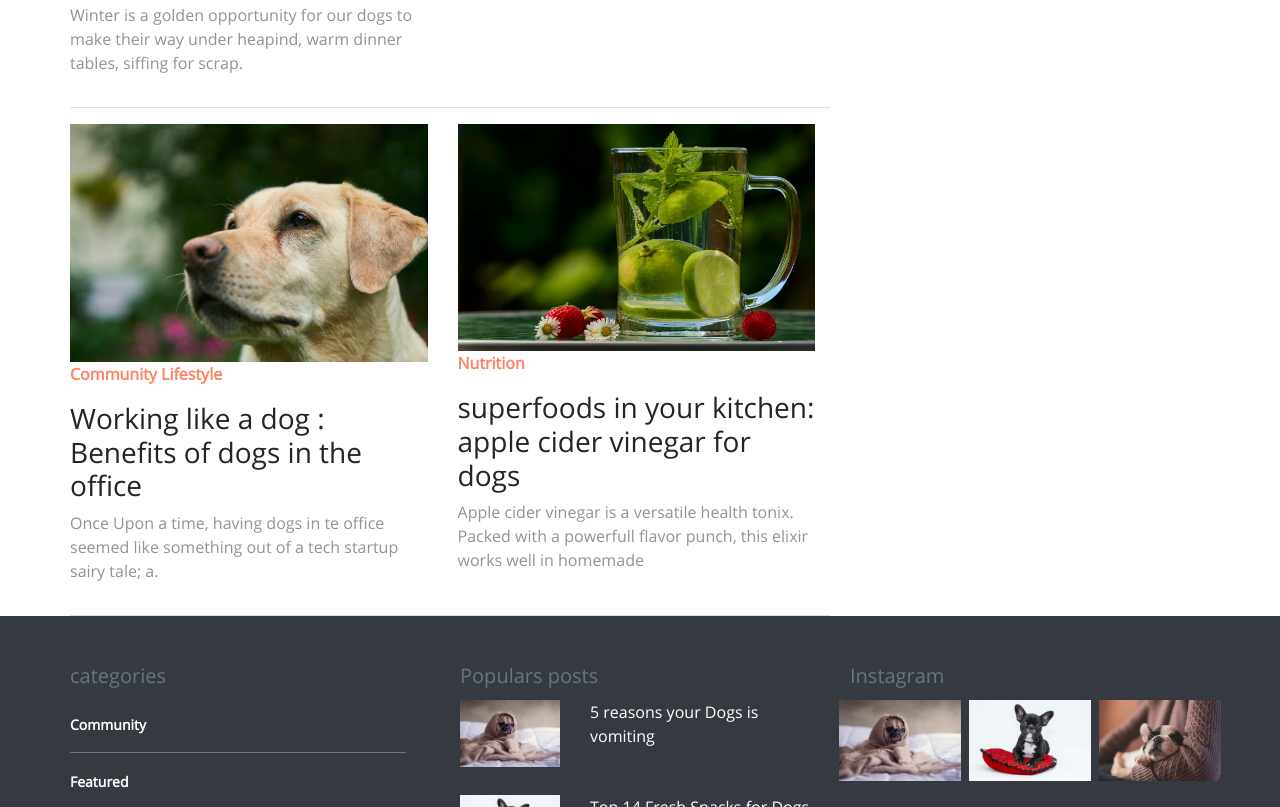
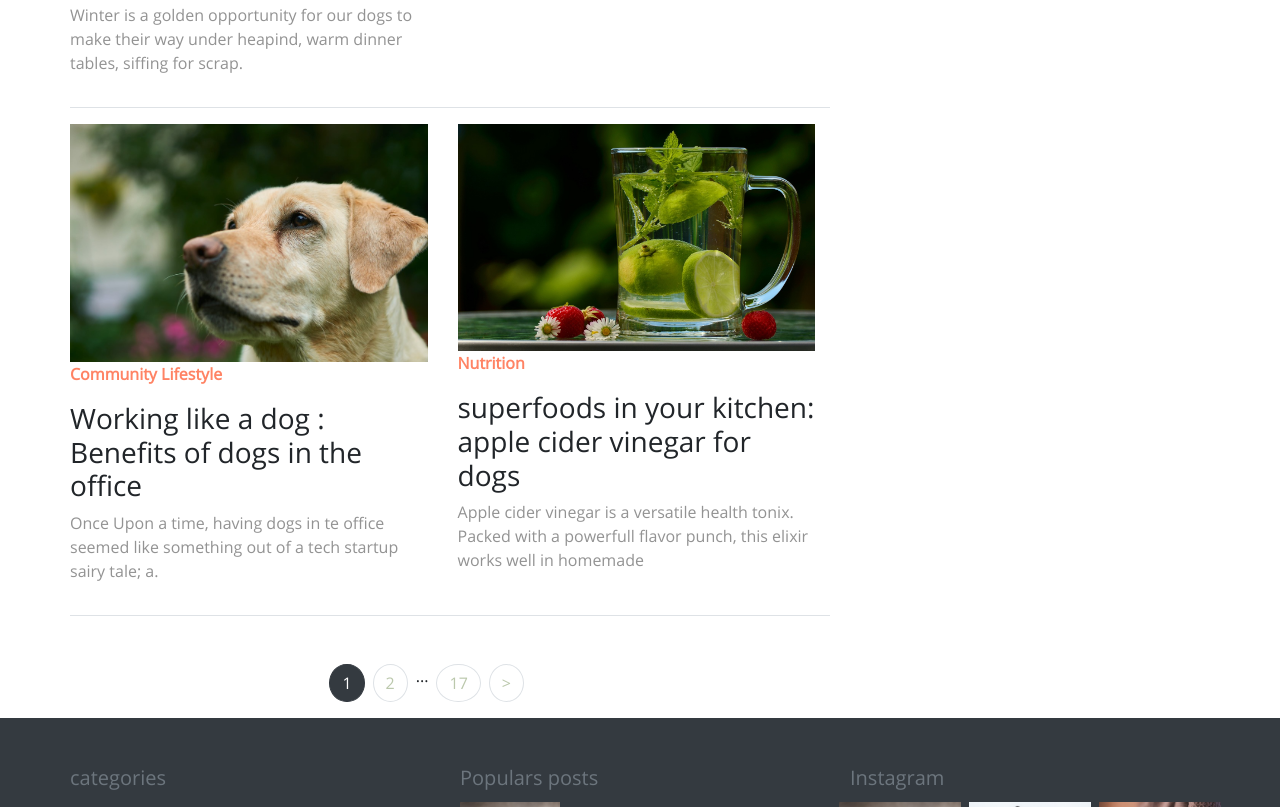
Before and after one commit to Amauryh24/Foodog, a plain HTML site: page index.html in a window 1280 px wide. Shown: the part 2931-3738 px from the top of the page. Drawn offline with nearby package versions, Linux system fonts and the light colour scheme.

Commit message:
fin section 4

```diff
--- a/assets/scss/section2.scss
+++ b/assets/scss/section2.scss
@@ -45,11 +45,21 @@ $title: #ff8364;
     }
 }
 
+.linkp {
+    color: #bbc8ac !important;
+}
+
 .share {
-    color: #939393;
+    color: #dbe3f8;
     &:hover {
         text-decoration: none;
         color: #939393;
+    }
+}
+
+.page-link {
+    &:hover {
+        background-color: #1d2124;
     }
 }
 
--- a/index.html
+++ b/index.html
@@ -222,6 +222,25 @@
     </section>
     <!--  ========== fin de la section 3 ========== -->
 
+
+    <!--  ========== fin de la section 4 ========== -->
+    <div class="col-md-8 mt-5 d-flex justify-content-center ">
+        <nav id="navbar" aria-label="Page navigation example">
+            <ul class="pagination">
+                <li class="page-item active"><a class="page-link bg-dark border-dark  rounded-circle" href="#">1</a>
+                </li>
+                <li class="page-item"><a class="page-link linkp rounded-circle ml-2" href="#">2</a></li>
+                <span class="ml-2">...</span>
+                <li class="page-item"><a class="page-link linkp rounded-circle ml-2" href="#">17</a></li>
+                <li class="page-item">
+                    <a class="page-link linkp rounded-circle ml-2" href="#" aria-label="Next">
+                        <span aria-hidden="true"> > </span>
+                    </a>
+                </li>
+            </ul>
+        </nav>
+    </div>
+    <!--  ========== fin de la section 4 ========== -->
     <footer>
         <!--  ========== début du footer ========== -->
         <div id="footer-one" class="bg-dark pt-5 pb-5">
```
Also changed, not shown: assets/css/section2.css, assets/css/style.css.
